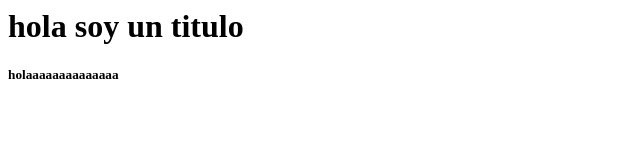
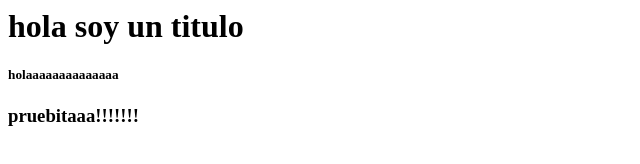
Before and after one commit to ramiro1987/gitbranch, a plain HTML site: page index.html in a window 1280 px wide. Shown: the whole page, without its empty margins (0-640 px from the left). Drawn offline with Linux system fonts and the light colour scheme.

Commit message:
agregue prueba

```diff
--- a/index.html
+++ b/index.html
@@ -3,6 +3,7 @@
         <body>
             <h1> hola soy un titulo</h1>
             <h5>holaaaaaaaaaaaaaa</h5>
+            <h3>pruebitaaa!!!!!!!</h3>
         </body>
     </head>
 </html>
```
